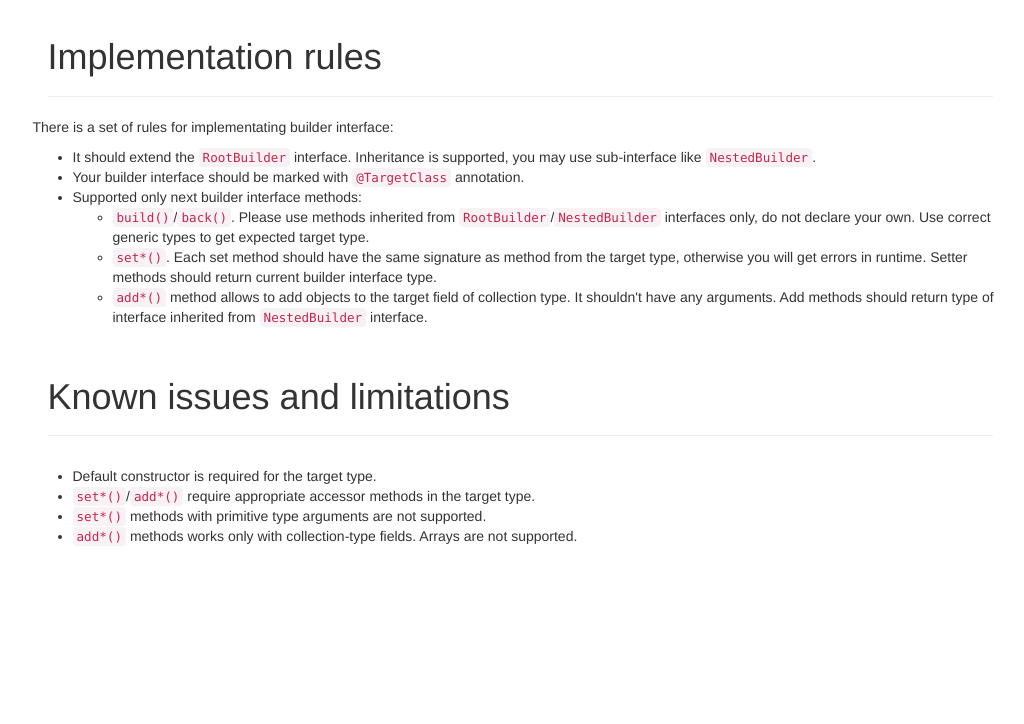
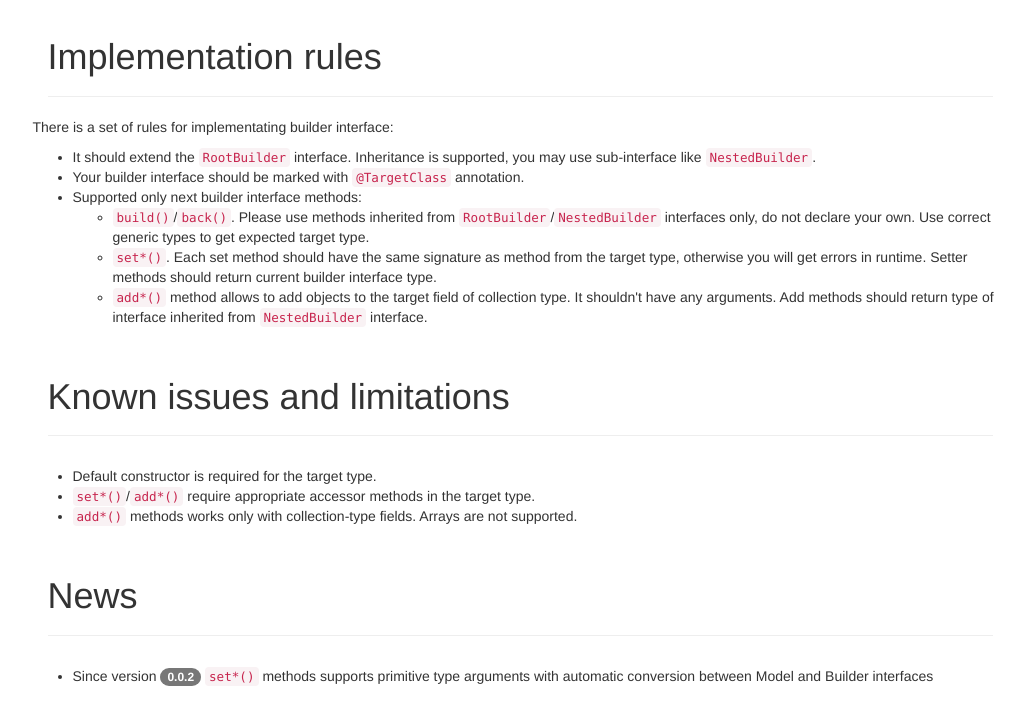
Before and after one commit to zhv/fluentbuilder, a plain HTML site: page index.html in a window 1280 px wide. Shown: the part 1860-2584 px from the top of the page, without its empty margins (120-1144 px from the left). Before the commit the page ends 2476 px from the top, so only its background shows below. Drawn offline with nearby package versions, Linux system fonts and the light colour scheme; a small style sheet from the web is missing; a web font is replaced by a local one.

Commit message:
* updated for 0.0.2 version * news section

```diff
--- a/index.html
+++ b/index.html
@@ -62,6 +62,7 @@
 							<li><a href="#examples">Examples</a></li>
 							<li><a href="#rules">Implementation rules</a></li>
 							<li><a href="#limitations">Known issues and limitations</a></li>
+							<li><a href="#news">News</a></li>
 						</ul>
 					</div>
 				</nav>
@@ -259,8 +260,18 @@ Product product = builder
 						<ul>
 							<li>Default constructor is required for the target type.</li>
 							<li><code>set*()</code>/<code>add*()</code> require appropriate accessor methods in the target type.</li>
-							<li><code>set*()</code> methods with primitive type arguments are not supported.</li>
 							<li><code>add*()</code> methods works only with collection-type fields. Arrays are not supported.</li>
+						</ul>
+					</p>
+				</div>
+				<div class="page-header">
+					<a name="news"></a>
+					<h1>News</h1>
+				</div>
+				<div class="row clearfix">
+					<p>
+						<ul>
+							<li>Since version <span class="badge">0.0.2</span> <code>set*()</code> methods supports primitive type arguments with automatic conversion between Model and Builder interfaces</li>
 						</ul>
 					</p>
 				</div>
```
